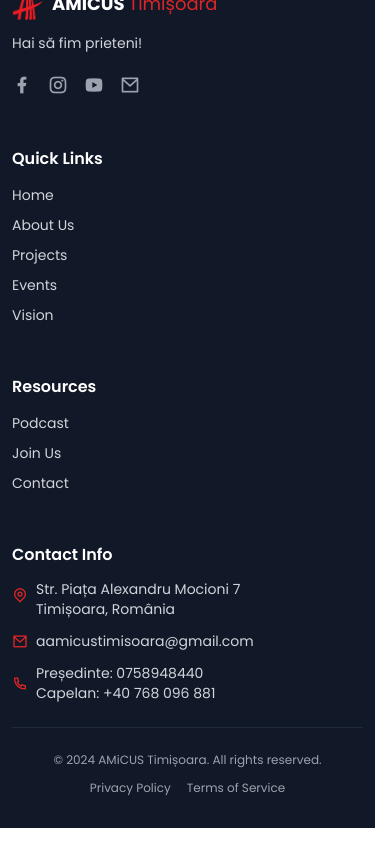
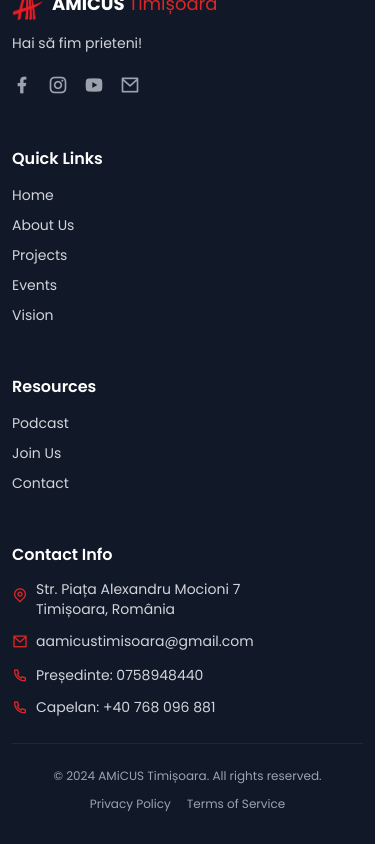
Before and after one commit to FlorinBejera2002/amicus-timisoara-www, a React (Vite) app: page /events in a window 390 px wide. Shown: the part 5612-6456 px from the top of the page. Built offline with nearby package versions, Linux system fonts and the light colour scheme; some icons are missing.

Commit message:
feat: add new phone number link in footer with icon and styling

```diff
--- a/src/components/Footer.tsx
+++ b/src/components/Footer.tsx
@@ -125,6 +125,11 @@
                     >
                       Președinte: 0758948440
                     </a>
+                  </div>
+                </div>
+                <div className="flex items-center space-x-2 sm:space-x-3">
+                  <i className="ri-phone-line text-primary-red text-base sm:text-lg"></i>
+                  <div className="flex flex-col">
                     <a
                       href="tel:+40768096881"
                       className="hover:text-white transition-colors duration-200 text-sm"
```
